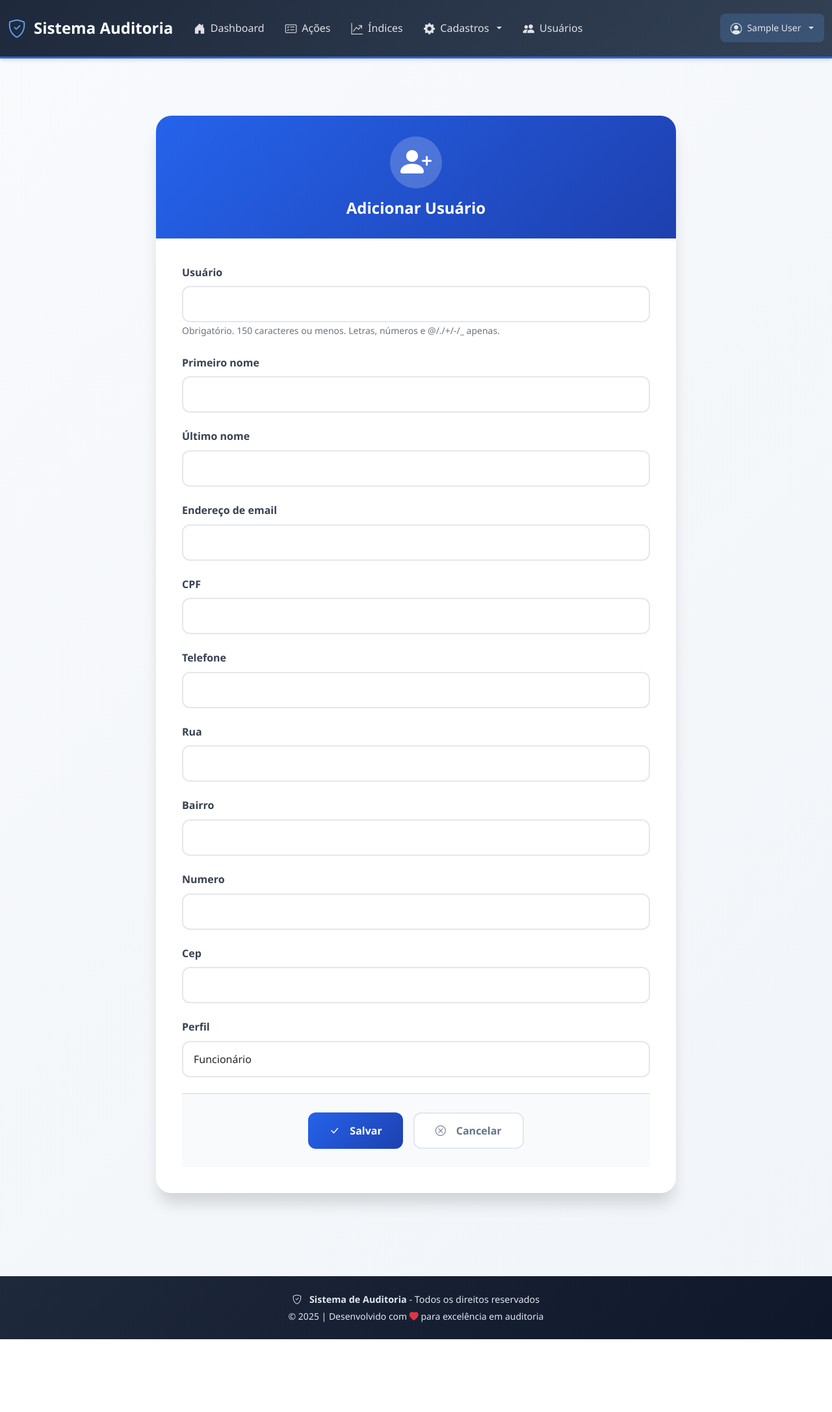
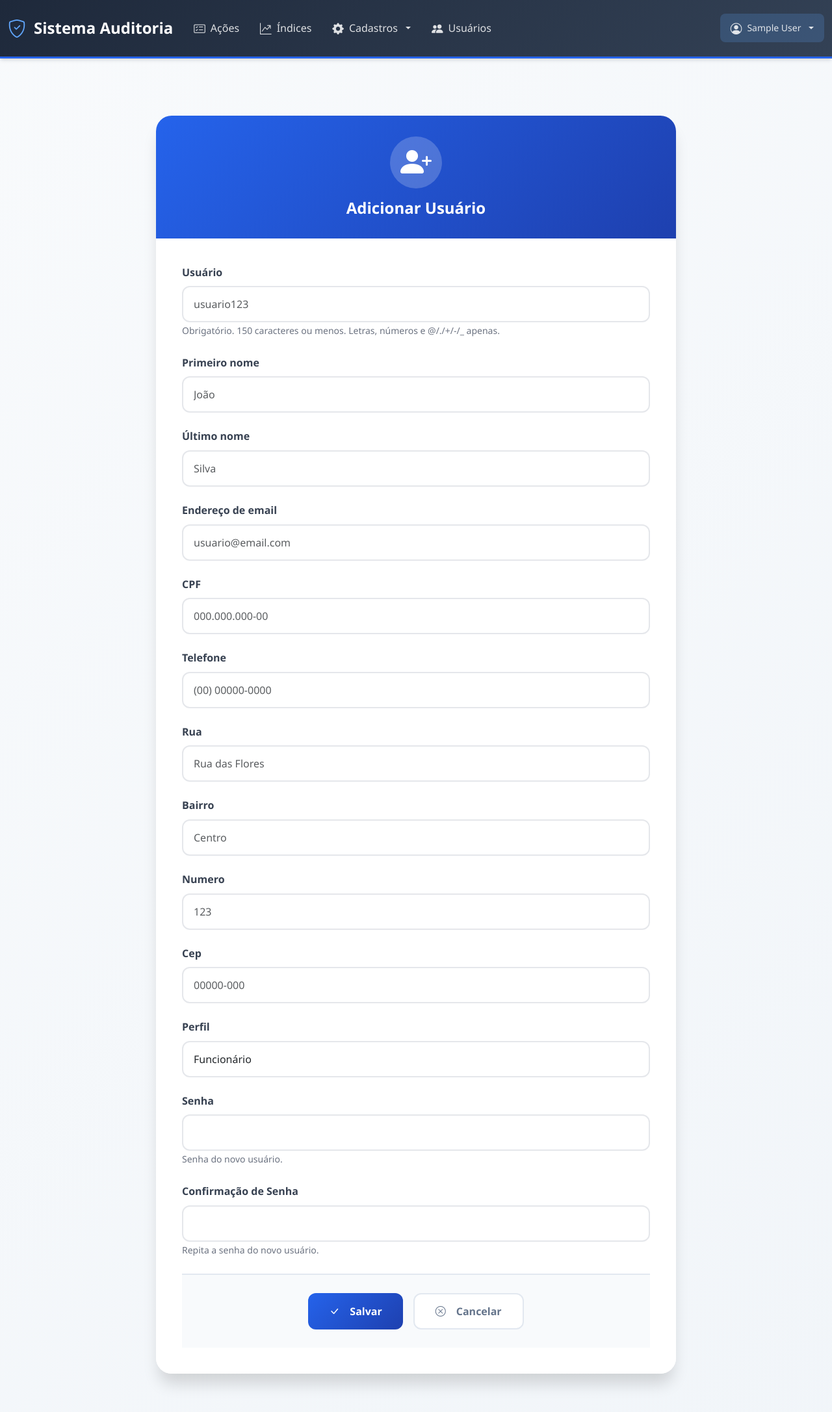
Before and after one commit to GabrielOthavio/Controladoria, a Django app: page /usuarios/adicionar/ in a window 1280 px wide. Shown: the top 2173 px of the page at 65% size. Before the commit the page ends 2061 px from the top, so only its background shows below. Run offline with Django 4.2, Linux system fonts and the light colour scheme; a user stored in the database is signed in; tables that the repository leaves empty hold one stand-in row (values such as "Sample post").

Commit message:
Add files via upload

```diff
--- a/Controladoria/Auth/forms.py
+++ b/Controladoria/Auth/forms.py
@@ -2,6 +2,7 @@ import bleach
 from django import forms
 import datetime
 from django.contrib.auth.forms import UserCreationForm, UserChangeForm
+from django.contrib.auth.password_validation import validate_password
 from django.contrib.auth.forms import AuthenticationForm
 from .models import (
     Usuario,
@@ -42,6 +43,19 @@ class UsuarioForm(forms.ModelForm):
     """
     Formulário para criar e editar usuários.
     """
+    # Campos de senha: opcionais na edição, obrigatórios na criação
+    password1 = forms.CharField(
+        label="Senha",
+        widget=forms.PasswordInput(attrs={'class': 'form-control'}),
+        required=False,
+        help_text="Deixe em branco para manter a senha atual."
+    )
+    password2 = forms.CharField(
+        label="Confirmação de Senha",
+        widget=forms.PasswordInput(attrs={'class': 'form-control'}),
+        required=False,
+        help_text="Repita a senha."
+    )
     class Meta:
         model = Usuario
         fields = [
@@ -49,22 +63,75 @@ class UsuarioForm(forms.ModelForm):
             'rua', 'bairro', 'numero', 'cep', 'perfil'
         ]
         widgets = {
-            'username': forms.TextInput(attrs={'class': 'form-control'}),
-            'first_name': forms.TextInput(attrs={'class': 'form-control'}),
-            'last_name': forms.TextInput(attrs={'class': 'form-control'}),
-            'email': forms.EmailInput(attrs={'class': 'form-control'}),
-            'cpf': forms.TextInput(attrs={'class': 'form-control'}),
-            'telefone': forms.TextInput(attrs={'class': 'form-control'}),
-            'rua': forms.TextInput(attrs={'class': 'form-control'}),
-            'bairro': forms.TextInput(attrs={'class': 'form-control'}),
-            'numero': forms.TextInput(attrs={'class': 'form-control'}),
-            'cep': forms.TextInput(attrs={'class': 'form-control'}),
+            'username': forms.TextInput(attrs={'class': 'form-control', 'placeholder': 'usuario123'}),
+            'first_name': forms.TextInput(attrs={'class': 'form-control', 'placeholder': 'João'}),
+            'last_name': forms.TextInput(attrs={'class': 'form-control', 'placeholder': 'Silva'}),
+            'email': forms.EmailInput(attrs={'class': 'form-control', 'placeholder': 'usuario@email.com'}),
+            'cpf': forms.TextInput(attrs={'class': 'form-control', 'placeholder': '000.000.000-00'}),
+            'telefone': forms.TextInput(attrs={'class': 'form-control', 'placeholder': '(00) 00000-0000'}),
+            'rua': forms.TextInput(attrs={'class': 'form-control', 'placeholder': 'Rua das Flores'}),
+            'bairro': forms.TextInput(attrs={'class': 'form-control', 'placeholder': 'Centro'}),
+            'numero': forms.TextInput(attrs={'class': 'form-control', 'placeholder': '123'}),
+            'cep': forms.TextInput(attrs={'class': 'form-control', 'placeholder': '00000-000'}),
             'perfil': forms.Select(attrs={'class': 'form-control'}),
         }
+
+    def __init__(self, *args, **kwargs):
+        super().__init__(*args, **kwargs)
+        # Na criação, as senhas devem ser informadas (tornamos required True)
+        if not self.instance or not self.instance.pk:
+            self.fields['password1'].required = True
+            self.fields['password2'].required = True
+            self.fields['password1'].help_text = "Senha do novo usuário."
+            self.fields['password2'].help_text = "Repita a senha do novo usuário."
 
     def clean_cpf(self):
         data = self.cleaned_data.get('cpf', '')
         return bleach.clean(data, tags=[], strip=True)
+
+    def clean(self):
+        cleaned_data = super().clean()
+        pwd1 = cleaned_data.get('password1')
+        pwd2 = cleaned_data.get('password2')
+        is_creation = not (self.instance and self.instance.pk)
+
+        # Regras: na criação, senha é obrigatória; na edição, somente se algum dos campos foi preenchido
+        if is_creation:
+            if not pwd1 or not pwd2:
+                raise forms.ValidationError("Informe e confirme a senha.")
+        else:
+            # Se um foi preenchido, exigir ambos
+            if (pwd1 and not pwd2) or (pwd2 and not pwd1):
+                raise forms.ValidationError("Para alterar a senha, preencha os dois campos de senha.")
+
+        # Se ambos existem (criação ou alteração), validar igualdade e regras de senha
+        if pwd1 and pwd2:
+            if pwd1 != pwd2:
+                raise forms.ValidationError("As senhas não coincidem.")
+            # Validar com os validadores do Django (comprimento, complexidade, semelhança com usuário, etc.)
+            # Usamos uma referência de usuário para os validadores (instância atual ou pseudo-usuário na criação)
+            try:
+                user_for_validation = self.instance if (self.instance and self.instance.pk) else Usuario(
+                    username=cleaned_data.get('username', ''),
+                    email=cleaned_data.get('email', '')
+                )
+                validate_password(pwd1, user=user_for_validation)
+            except forms.ValidationError as e:
+                self.add_error('password1', e)
+
+        return cleaned_data
+
+    def save(self, commit=True):
+        user = super().save(commit=False)
+        pwd1 = self.cleaned_data.get('password1')
+        pwd2 = self.cleaned_data.get('password2')
+        # Define/atualiza a senha somente se foi informada e validada
+        if pwd1 and pwd2 and pwd1 == pwd2:
+            user.set_password(pwd1)
+        if commit:
+            user.save()
+        return user
+
 class TipoAcaoForm(forms.ModelForm):
     class Meta:
         model = TipoAcao
@@ -96,7 +163,7 @@ class AcaoForm(forms.ModelForm):
         fields = ['data_execucao', 'tipo_acao', 'numero_acao', 'avaliacao', 'conclusao']
         widgets = {
             'tipo_acao': forms.Select(attrs={'class': 'form-select'}),
-            'numero_acao': forms.NumberInput(attrs={'class': 'form-control', 'readonly': 'readonly'}),
+            'numero_acao': forms.NumberInput(attrs={'class': 'form-control', 'readonly': 'readonly', 'style': 'background-color: #e9ecef;'}),
             'avaliacao': forms.Textarea(attrs={'class': 'form-control', 'rows': 4}),
             'conclusao': forms.Textarea(attrs={'class': 'form-control', 'rows': 4}),
         }
@@ -129,11 +196,17 @@ class IndiceForm(forms.ModelForm):
         fields = ['tipo_indice', 'mes', 'ano', 'valor', 'observacao']
         widgets = {
             'tipo_indice': forms.Select(attrs={'class': 'form-control'}),
-            'mes': forms.NumberInput(attrs={'class': 'form-control', 'min': '1', 'max': '12'}),
+            'mes': forms.NumberInput(attrs={'class': 'form-control', 'min': '1', 'max': '12', 'placeholder': 'Digite um mês (1-12)'}),
             'ano': forms.NumberInput(attrs={'class': 'form-control', 'min': '2000'}),
-            'valor': forms.NumberInput(attrs={'class': 'form-control', 'step': '0.01'}),
+            'valor': forms.NumberInput(attrs={'class': 'form-control', 'step': '0.00001', 'placeholder': 'R$ 0,00000'}),
             'observacao': forms.Textarea(attrs={'class': 'form-control', 'rows': 4}),
         }
+
+    def __init__(self, *args, **kwargs):
+        super().__init__(*args, **kwargs)
+        # Define o ano atual como valor inicial se não estiver editando
+        if not self.instance.pk:
+            self.fields['ano'].initial = datetime.date.today().year
 
     def clean_observacao(self):
         data = self.cleaned_data['observacao']
--- a/Controladoria/Auth/models.py
+++ b/Controladoria/Auth/models.py
@@ -63,7 +63,7 @@ class Indice(models.Model):
     tipo_indice = models.ForeignKey(TipoIndice, on_delete=models.PROTECT, verbose_name="Tipo de Índice")
     mes = models.IntegerField(verbose_name="Mês", validators=[MinValueValidator(1), MaxValueValidator(12)])
     ano = models.IntegerField(verbose_name="Ano", validators=[MinValueValidator(2000), MaxValueValidator(datetime.date.today().year + 5)])
-    valor = models.DecimalField(max_digits=10, decimal_places=4, blank=True, null=True)
+    valor = models.DecimalField(max_digits=12, decimal_places=5, blank=True, null=True)
     observacao = models.TextField(blank=True, null=True)
     class Meta:
         unique_together = ('tipo_indice', 'mes', 'ano')
--- a/Controladoria/Auth/templates/grupos_indice/lista.html
+++ b/Controladoria/Auth/templates/grupos_indice/lista.html
@@ -70,11 +70,6 @@
         </a>
     </div>
 
-    <div class="alert-note">
-        <i class="bi bi-lightbulb-fill"></i>
-        <strong>Nota:</strong> Funcionalidade de ordenação por coluna em desenvolvimento.
-    </div>
-
     <div class="table-card">
         <div class="table-responsive">
             <table class="table table-hover mb-0">
--- a/Controladoria/Auth/templates/partials/_navbar.html
+++ b/Controladoria/Auth/templates/partials/_navbar.html
@@ -134,13 +134,6 @@
             {% if user.is_authenticated %}
             <ul class="navbar-nav me-auto mb-2 mb-lg-0">
                 <li class="nav-item">
-                    <a class="nav-link" href="{% url 'Auth:dashboard' %}">
-                        <i class="bi bi-house-door-fill"></i>
-                        <span>Dashboard</span>
-                    </a>
-                </li>
-
-                <li class="nav-item">
                     <a class="nav-link" href="{% url 'Auth:lista_acoes' %}">
                         <i class="bi bi-card-checklist"></i>
                         <span>Ações</span>
--- a/Controladoria/Auth/templates/tipos_acao/lista.html
+++ b/Controladoria/Auth/templates/tipos_acao/lista.html
@@ -70,11 +70,6 @@
         </a>
     </div>
 
-    <div class="alert-note">
-        <i class="bi bi-lightbulb-fill"></i>
-        <strong>Nota:</strong> Funcionalidade de ordenação por coluna em desenvolvimento.
-    </div>
-
     <div class="table-card">
         <div class="table-responsive">
             <table class="table table-hover mb-0">
--- a/Controladoria/Auth/templates/tipos_indice/lista.html
+++ b/Controladoria/Auth/templates/tipos_indice/lista.html
@@ -70,11 +70,6 @@
         </a>
     </div>
 
-    <div class="alert-note">
-        <i class="bi bi-lightbulb-fill"></i>
-        <strong>Nota:</strong> Funcionalidade de ordenação por coluna em desenvolvimento.
-    </div>
-
     <div class="table-card">
         <div class="table-responsive">
             <table class="table table-hover mb-0">
--- a/Controladoria/Auth/views/crud_Grupo_Indice_views.py
+++ b/Controladoria/Auth/views/crud_Grupo_Indice_views.py
@@ -33,7 +33,6 @@ def adicionar_grupo_indice(request):
         form = GrupoIndiceForm(request.POST)
         if form.is_valid():
             form.save()
-            messages.success(request, 'Grupo de Índice adicionado com sucesso!')
             return redirect('Auth:lista_grupos_indice')
     else:
         form = GrupoIndiceForm()
@@ -52,7 +51,6 @@ def editar_grupo_indice(request, id_unico):
         form = GrupoIndiceForm(request.POST, instance=grupo)
         if form.is_valid():
             form.save()
-            messages.success(request, 'Grupo de Índice atualizado com sucesso!')
             return redirect('Auth:lista_grupos_indice')
     else:
         form = GrupoIndiceForm(instance=grupo)
```
Also changed, not shown: Controladoria/Auth/templates/dashboard.html (+2 -24 lines), Controladoria/Auth/templates/indices/lista.html (+1 -6 lines), Controladoria/Auth/templates/usuarios/formulario.html (+73 -0 lines), Controladoria/Auth/migrations/0001_initial.py, Controladoria/Auth/migrations/0002_alter_indice_valor.py (added).
